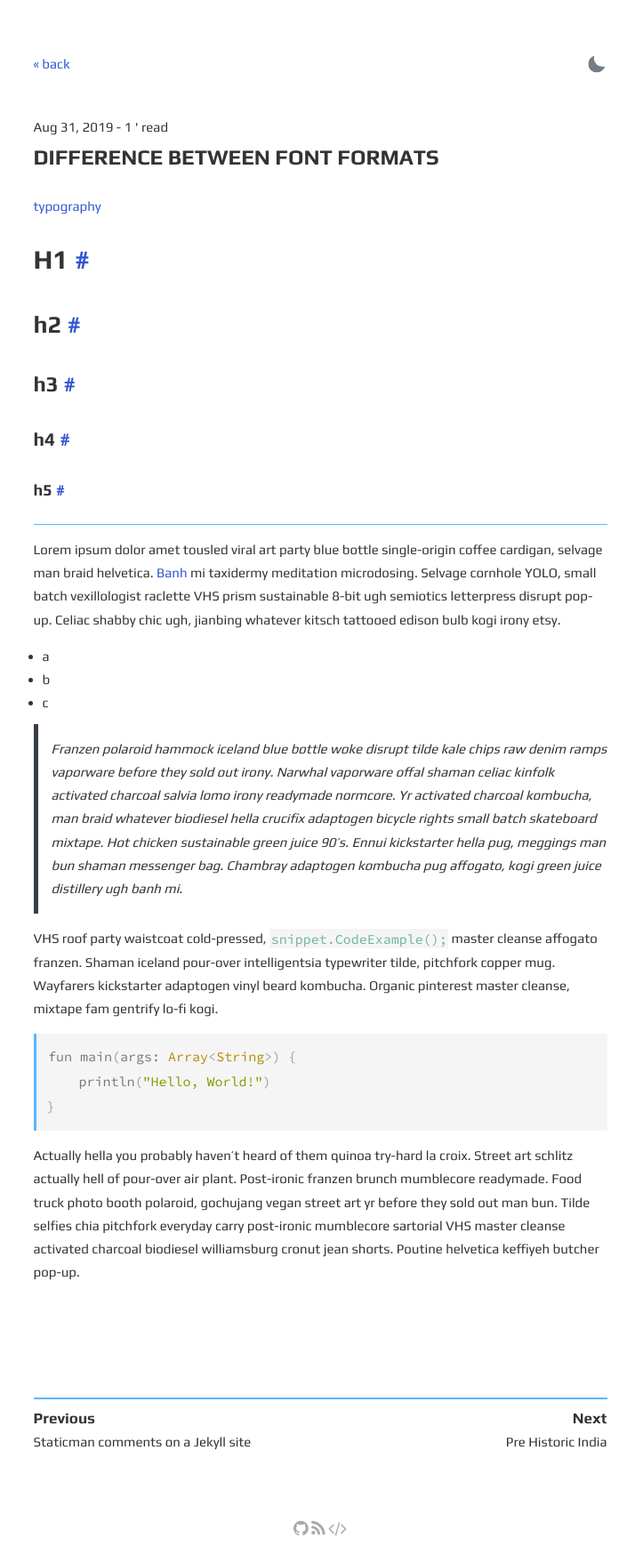
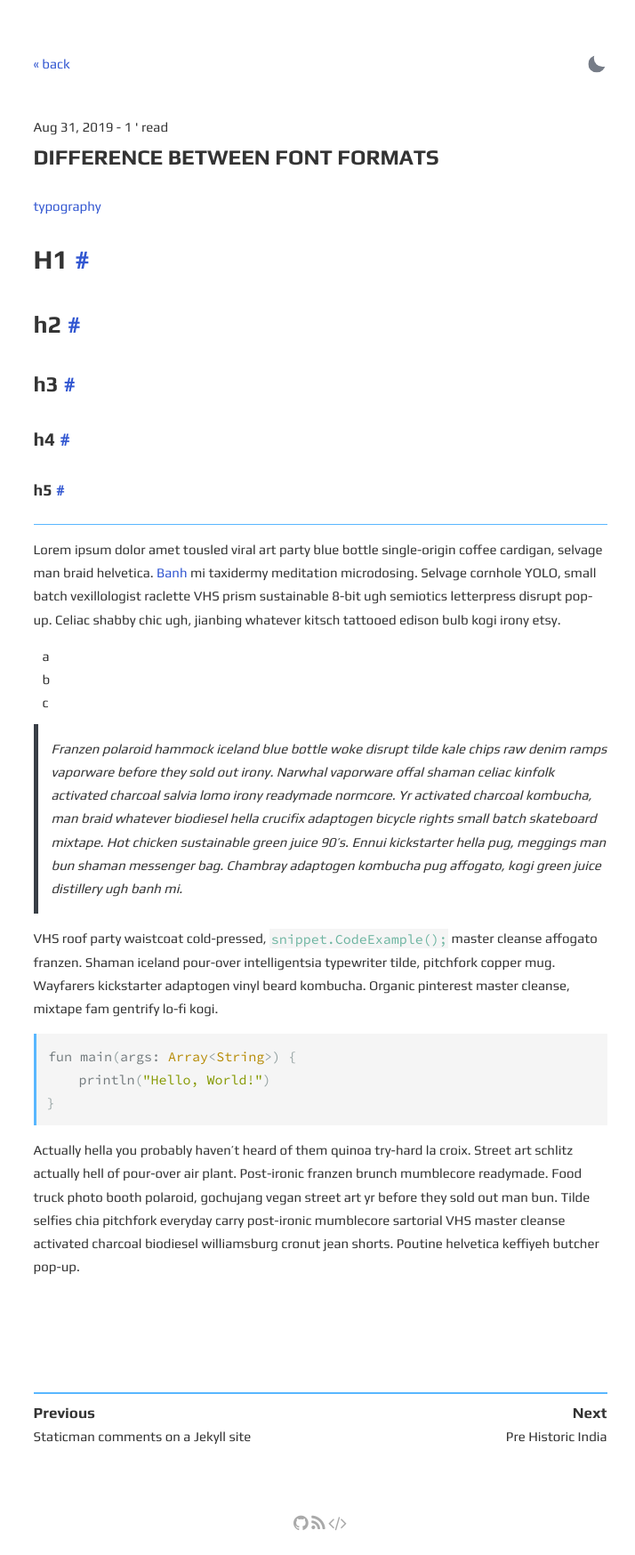
Before and after one commit to itsnkt1/Itsnkt1.github.io, a Jekyll site: the page built from _posts/2019-08-31-difference-between-font-formats.md, in a window 1280 px wide. Shown: the whole page at 89% size, without its empty margins (280-994 px from the left). Built offline with Jekyll 4.4.1, drawn with Linux system fonts in a browser that asks for light colours; comment, search, counter and statistics services are not loaded.

Commit message:
Update syntax.css

```diff
--- a/assets/css/syntax.css
+++ b/assets/css/syntax.css
@@ -135,3 +135,25 @@
     display: inline-block;
   }
 }
+
+
+/***------------------------------------------
+      reset(do NOT change or delete)
+------------------------------------------***/
+
+embed,iframe,img,table,textarea{max-width:100%}#fc2_text_ad,pre,table{word-break:break-all}dd,dl,dt,figure,li,ol,p,strong,summary,ul,var{margin:0;padding:0;border:0;outline:0;vertical-align:baseline;background:0 0}iframe{border:0}img{height:auto;line-height:0;vertical-align:bottom;font-size:0}ol,ul{list-style-type:none}article,aside,details,figcaption,figure,footer,header,hgroup,main,menu,nav,section{display:block}input,textarea{font-size:16px}pre{white-space:pre-wrap;font-family:Menlo,consolas,Courier}*{box-sizing:border-box}:focus{outline:0}.fc2_footer{margin:20px 0 0}#fc2_text_ad{margin:20px 0!important;letter-spacing:normal;line-height:1.4;font-size:11px}#fc2_text_ad a{color:#646464}#change_mobile{display:none}::before,::after{box-sizing:inherit}#sh_fc2blogheadbar{z-index:4000!important}
+/***------------------------------------------
+      variables
+------------------------------------------***/
+
+:root {
+  --base-font-color: rgb(51,51,51);/* 注)基本文字色 */
+  --base-link-color: rgb(59,89,152);/* 注)基本リンク色 */
+  --base-border-color: rgb(180,180,180);/* 注)基本ボーダー色 */
+  --snow-color: rgb(250,250,250);
+  --smoke-color: rgb(240,240,240);
+  --navi-height: 42px;
+  --middle-font-size: 1.3rem;
+  --small-font-size: 1.2rem;
+  --ex-small-font-size: 1.1rem;
+}
```
